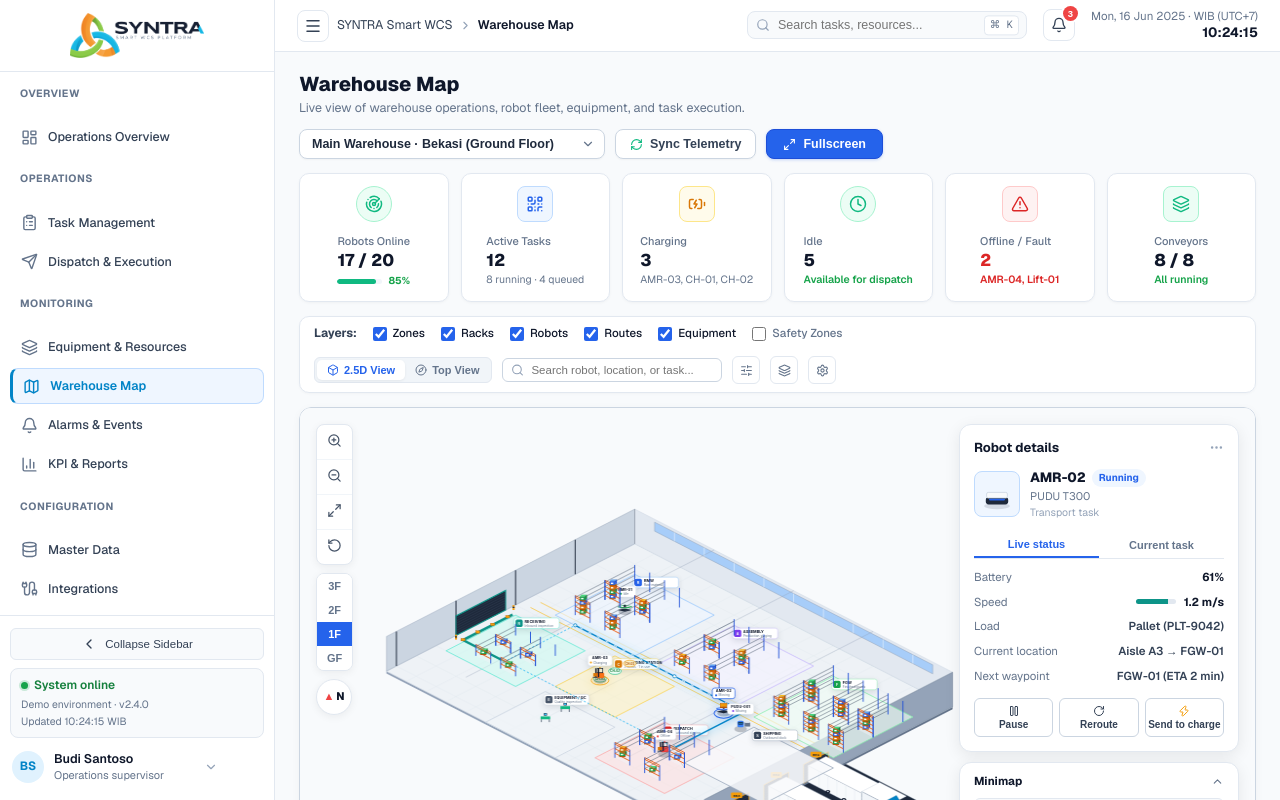
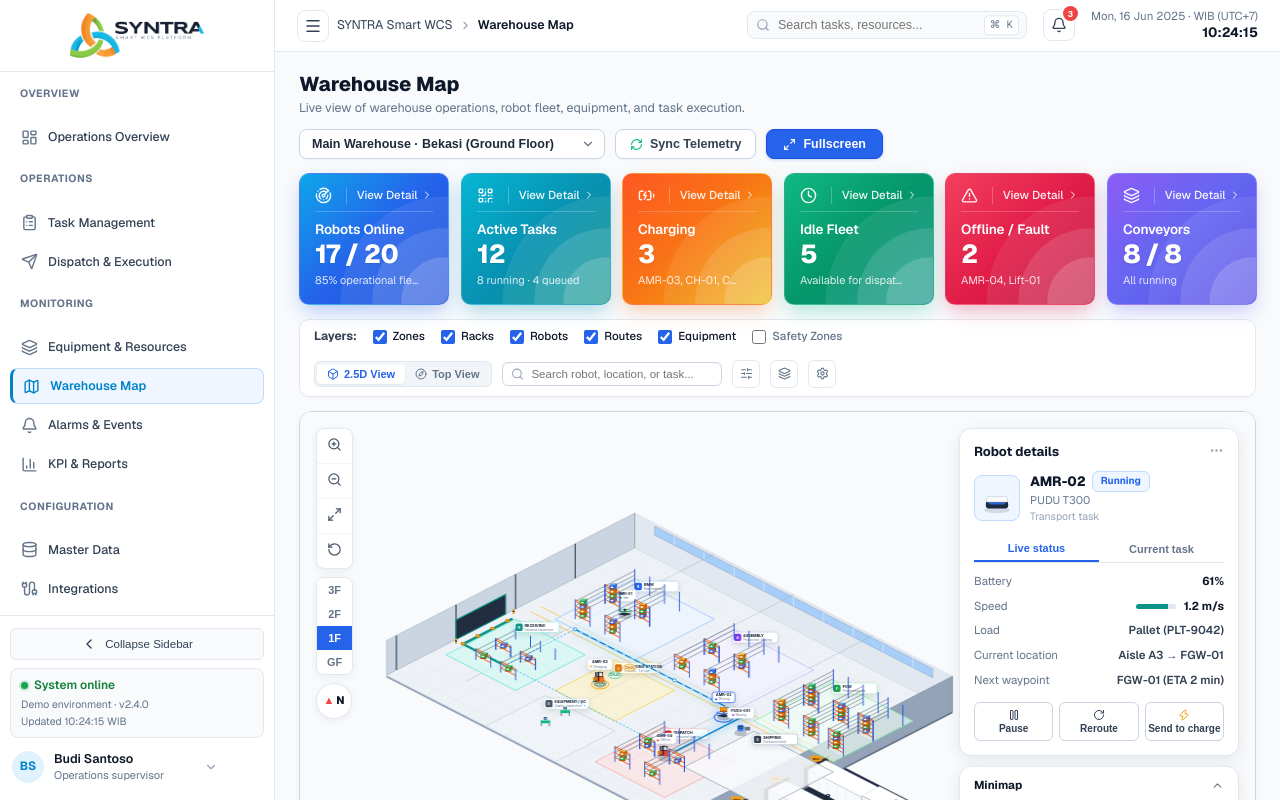
Before and after one commit to kendikadimas/smartwcs-astra, a Next.js app: page /warehouse-map in a window 1280 px wide. Built offline with nearby package versions, Linux system fonts and the light colour scheme.

Commit message:
master data

```diff
--- a/src/components/warehouse-map/MapSummaryKpis.tsx
+++ b/src/components/warehouse-map/MapSummaryKpis.tsx
@@ -1,6 +1,7 @@
 'use client';
 
 import React from 'react';
+import Link from 'next/link';
 import { MapKpiSummary } from '@/types/warehouseMap';
 import {
   Radar,
@@ -9,6 +10,7 @@ import {
   Clock,
   AlertTriangle,
   Layers,
+  ChevronRight,
 } from 'lucide-react';
 
 interface MapSummaryKpisProps {
@@ -16,268 +18,92 @@ interface MapSummaryKpisProps {
 }
 
 export function MapSummaryKpis({ kpis }: MapSummaryKpisProps) {
+  const cards = [
+    {
+      title: 'Robots Online',
+      value: `${kpis.robotsOnline.current} / ${kpis.robotsOnline.total}`,
+      subtext: `${kpis.robotsOnline.percentage}% operational fleet`,
+      theme: 'theme-blue',
+      icon: Radar,
+      href: '/equipment',
+    },
+    {
+      title: 'Active Tasks',
+      value: kpis.activeTasks.total,
+      subtext: `${kpis.activeTasks.running} running · ${kpis.activeTasks.queued} queued`,
+      theme: 'theme-teal',
+      icon: QrCode,
+      href: '/tasks?status=Running',
+    },
+    {
+      title: 'Charging',
+      value: kpis.charging.count,
+      subtext: kpis.charging.resources,
+      theme: 'theme-orange',
+      icon: BatteryCharging,
+      href: '/equipment',
+    },
+    {
+      title: 'Idle Fleet',
+      value: kpis.idle.count,
+      subtext: kpis.idle.note,
+      theme: 'theme-green',
+      icon: Clock,
+      href: '/equipment',
+    },
+    {
+      title: 'Offline / Fault',
+      value: kpis.offlineFault.count,
+      subtext: kpis.offlineFault.resources,
+      theme: 'theme-rose',
+      icon: AlertTriangle,
+      href: '/alarms',
+    },
+    {
+      title: 'Conveyors',
+      value: `${kpis.conveyors.current} / ${kpis.conveyors.total}`,
+      subtext: kpis.conveyors.statusText,
+      theme: 'theme-purple',
+      icon: Layers,
+      href: '/equipment',
+    },
+  ];
+
   return (
-    <div
-      style={{
-        display: 'grid',
-        gridTemplateColumns: 'repeat(6, 1fr)',
-        gap: '12px',
-        width: '100%',
-      }}
-    >
-      {/* 1. Robots Online */}
-      <div
-        className="panel"
-        style={{
-          padding: '12px 14px',
-          display: 'flex',
-          alignItems: 'center',
-          gap: '12px',
-          backgroundColor: '#ffffff',
-          boxShadow: '0 1px 3px rgba(0,0,0,0.04)',
-        }}
-      >
-        <div
-          style={{
-            width: '36px',
-            height: '36px',
-            borderRadius: '50%',
-            backgroundColor: '#ecfdf5',
-            color: '#10b981',
-            display: 'flex',
-            alignItems: 'center',
-            justifyContent: 'center',
-            flexShrink: 0,
-            border: '1px solid #a7f3d0',
-          }}
-        >
-          <Radar size={18} />
-        </div>
-        <div style={{ flex: 1, minWidth: 0 }}>
-          <div style={{ fontSize: '11px', color: '#64748b', fontWeight: 500 }}>Robots Online</div>
-          <div style={{ fontSize: '17px', fontWeight: 800, color: '#0f172a', lineHeight: 1.2 }}>
-            {kpis.robotsOnline.current} / {kpis.robotsOnline.total}
+    <div className="kpi-grid-6">
+      {cards.map((card) => {
+        const Icon = card.icon;
+        return (
+          <div key={card.title} className={`gradient-card ${card.theme}`}>
+            {/* Background Decorative Concentric Circles */}
+            <div className="card-decor-circles" aria-hidden="true">
+              <svg viewBox="0 0 160 160" fill="none" xmlns="http://www.w3.org/2000/svg">
+                <circle cx="130" cy="130" r="115" fill="white" fillOpacity="0.08" />
+                <circle cx="130" cy="130" r="80" fill="white" fillOpacity="0.12" />
+                <circle cx="130" cy="130" r="48" fill="white" fillOpacity="0.16" />
+              </svg>
+            </div>
+
+            {/* Top Bar: Icon on Left + View Detail on Right */}
+            <div className="gradient-card-header">
+              <div className="gradient-card-icon-wrap">
+                <Icon size={17} />
+              </div>
+              <Link href={card.href} className="gradient-card-view-btn">
+                <span>View Detail</span>
+                <ChevronRight size={12} />
+              </Link>
+            </div>
+
+            {/* Card Body */}
+            <div className="gradient-card-body">
+              <div className="gradient-card-title">{card.title}</div>
+              <div className="gradient-card-value">{card.value}</div>
+              <div className="gradient-card-subtext">{card.subtext}</div>
+            </div>
           </div>
-          <div style={{ display: 'flex', alignItems: 'center', gap: '6px', marginTop: '4px' }}>
-            <div
-              style={{
-                flex: 1,
-                height: '5px',
-                backgroundColor: '#f1f5f9',
-                borderRadius: '3px',
-                overflow: 'hidden',
-              }}
-            >
-              <div
-                style={{
-                  width: `${kpis.robotsOnline.percentage}%`,
-                  height: '100%',
-                  backgroundColor: '#10b981',
-                  borderRadius: '3px',
-                }}
-              />
-            </div>
-            <span style={{ fontSize: '10px', color: '#16a34a', fontWeight: 700 }}>
-              {kpis.robotsOnline.percentage}%
-            </span>
-          </div>
-        </div>
-      </div>
-
-      {/* 2. Active Tasks */}
-      <div
-        className="panel"
-        style={{
-          padding: '12px 14px',
-          display: 'flex',
-          alignItems: 'center',
-          gap: '12px',
-          backgroundColor: '#ffffff',
-          boxShadow: '0 1px 3px rgba(0,0,0,0.04)',
-        }}
-      >
-        <div
-          style={{
-            width: '36px',
-            height: '36px',
-            borderRadius: '8px',
-            backgroundColor: '#eff6ff',
-            color: '#2563eb',
-            display: 'flex',
-            alignItems: 'center',
-            justifyContent: 'center',
-            flexShrink: 0,
-            border: '1px solid #bfdbfe',
-          }}
-        >
-          <QrCode size={18} />
-        </div>
-        <div style={{ flex: 1, minWidth: 0 }}>
-          <div style={{ fontSize: '11px', color: '#64748b', fontWeight: 500 }}>Active Tasks</div>
-          <div style={{ fontSize: '17px', fontWeight: 800, color: '#0f172a', lineHeight: 1.2 }}>
-            {kpis.activeTasks.total}
-          </div>
-          <div style={{ fontSize: '10.5px', color: '#64748b', marginTop: '2px', whiteSpace: 'nowrap', overflow: 'hidden', textOverflow: 'ellipsis' }}>
-            {kpis.activeTasks.running} running · {kpis.activeTasks.queued} queued
-          </div>
-        </div>
-      </div>
-
-      {/* 3. Charging */}
-      <div
-        className="panel"
-        style={{
-          padding: '12px 14px',
-          display: 'flex',
-          alignItems: 'center',
-          gap: '12px',
-          backgroundColor: '#ffffff',
-          boxShadow: '0 1px 3px rgba(0,0,0,0.04)',
-        }}
-      >
-        <div
-          style={{
-            width: '36px',
-            height: '36px',
-            borderRadius: '8px',
-            backgroundColor: '#fffbeb',
-            color: '#d97706',
-            display: 'flex',
-            alignItems: 'center',
-            justifyContent: 'center',
-            flexShrink: 0,
-            border: '1px solid #fde68a',
-          }}
-        >
-          <BatteryCharging size={18} />
-        </div>
-        <div style={{ flex: 1, minWidth: 0 }}>
-          <div style={{ fontSize: '11px', color: '#64748b', fontWeight: 500 }}>Charging</div>
-          <div style={{ fontSize: '17px', fontWeight: 800, color: '#0f172a', lineHeight: 1.2 }}>
-            {kpis.charging.count}
-          </div>
-          <div style={{ fontSize: '10.5px', color: '#64748b', marginTop: '2px', whiteSpace: 'nowrap', overflow: 'hidden', textOverflow: 'ellipsis' }}>
-            {kpis.charging.resources}
-          </div>
-        </div>
-      </div>
-
-      {/* 4. Idle */}
-      <div
-        className="panel"
-        style={{
-          padding: '12px 14px',
-          display: 'flex',
-          alignItems: 'center',
-          gap: '12px',
-          backgroundColor: '#ffffff',
-          boxShadow: '0 1px 3px rgba(0,0,0,0.04)',
-        }}
-      >
-        <div
-          style={{
-            width: '36px',
-            height: '36px',
-            borderRadius: '50%',
-            backgroundColor: '#ecfdf5',
-            color: '#10b981',
-            display: 'flex',
-            alignItems: 'center',
-            justifyContent: 'center',
-            flexShrink: 0,
-            border: '1px solid #a7f3d0',
-          }}
-        >
-          <Clock size={18} />
-        </div>
-        <div style={{ flex: 1, minWidth: 0 }}>
-          <div style={{ fontSize: '11px', color: '#64748b', fontWeight: 500 }}>Idle</div>
-          <div style={{ fontSize: '17px', fontWeight: 800, color: '#0f172a', lineHeight: 1.2 }}>
-            {kpis.idle.count}
-          </div>
-          <div style={{ fontSize: '10.5px', color: '#16a34a', fontWeight: 600, marginTop: '2px', whiteSpace: 'nowrap', overflow: 'hidden', textOverflow: 'ellipsis' }}>
-            {kpis.idle.note}
-          </div>
-        </div>
-      </div>
-
-      {/* 5. Offline / Fault */}
-      <div
-        className="panel"
-        style={{
-          padding: '12px 14px',
-          display: 'flex',
-          alignItems: 'center',
-          gap: '12px',
-          backgroundColor: '#ffffff',
-          boxShadow: '0 1px 3px rgba(0,0,0,0.04)',
-        }}
-      >
-        <div
-          style={{
-            width: '36px',
-            height: '36px',
-            borderRadius: '8px',
-            backgroundColor: '#fef2f2',
-            color: '#dc2626',
-            display: 'flex',
-            alignItems: 'center',
-            justifyContent: 'center',
-            flexShrink: 0,
-            border: '1px solid #fecaca',
-          }}
-        >
-          <AlertTriangle size={18} />
-        </div>
-        <div style={{ flex: 1, minWidth: 0 }}>
-          <div style={{ fontSize: '11px', color: '#64748b', fontWeight: 500 }}>Offline / Fault</div>
-          <div style={{ fontSize: '17px', fontWeight: 800, color: '#dc2626', lineHeight: 1.2 }}>
-            {kpis.offlineFault.count}
-          </div>
-          <div style={{ fontSize: '10.5px', color: '#dc2626', fontWeight: 600, marginTop: '2px', whiteSpace: 'nowrap', overflow: 'hidden', textOverflow: 'ellipsis' }}>
-            {kpis.offlineFault.resources}
-          </div>
-        </div>
-      </div>
-
-      {/* 6. Conveyors */}
-      <div
-        className="panel"
-        style={{
-          padding: '12px 14px',
-          display: 'flex',
-          alignItems: 'center',
-          gap: '12px',
-          backgroundColor: '#ffffff',
-          boxShadow: '0 1px 3px rgba(0,0,0,0.04)',
-        }}
-      >
-        <div
-          style={{
-            width: '36px',
-            height: '36px',
-            borderRadius: '8px',
-            backgroundColor: '#ecfdf5',
-            color: '#10b981',
-            display: 'flex',
-            alignItems: 'center',
-            justifyContent: 'center',
-            flexShrink: 0,
-            border: '1px solid #a7f3d0',
-          }}
-        >
-          <Layers size={18} />
-        </div>
-        <div style={{ flex: 1, minWidth: 0 }}>
-          <div style={{ fontSize: '11px', color: '#64748b', fontWeight: 500 }}>Conveyors</div>
-          <div style={{ fontSize: '17px', fontWeight: 800, color: '#0f172a', lineHeight: 1.2 }}>
-            {kpis.conveyors.current} / {kpis.conveyors.total}
-          </div>
-          <div style={{ fontSize: '10.5px', color: '#16a34a', fontWeight: 600, marginTop: '2px', whiteSpace: 'nowrap', overflow: 'hidden', textOverflow: 'ellipsis' }}>
-            {kpis.conveyors.statusText}
-          </div>
-        </div>
-      </div>
+        );
+      })}
     </div>
   );
 }
--- a/src/components/warehouse-map/WarehouseIsometricCanvas.tsx
+++ b/src/components/warehouse-map/WarehouseIsometricCanvas.tsx
@@ -1724,8 +1724,8 @@ export function WarehouseIsometricCanvas({
                     display: 'inline-flex',
                     alignItems: 'center',
                     justifyContent: 'center',
-                    padding: '1.5px 7px',
-                    borderRadius: '10px',
+                    padding: '2px 8px',
+                    borderRadius: '6px',
                     fontSize: '10px',
                     fontWeight: 700,
                     backgroundColor:
@@ -1744,6 +1744,14 @@ export function WarehouseIsometricCanvas({
                         : selectedRobot.status === 'Idle'
                         ? '#16a34a'
                         : '#dc2626',
+                    border:
+                      selectedRobot.status === 'Running'
+                        ? '1px solid #bfdbfe'
+                        : selectedRobot.status === 'Charging'
+                        ? '1px solid #fde68a'
+                        : selectedRobot.status === 'Idle'
+                        ? '1px solid #bbf7d0'
+                        : '1px solid #fecaca',
                   }}
                 >
                   {selectedRobot.status}
```
Also changed, not shown: src/components/warehouse-map/ActiveRobotsCards.tsx (+24 -8 lines), src/components/warehouse-map/RecentEventsPanel.tsx (+18 -17 lines).
